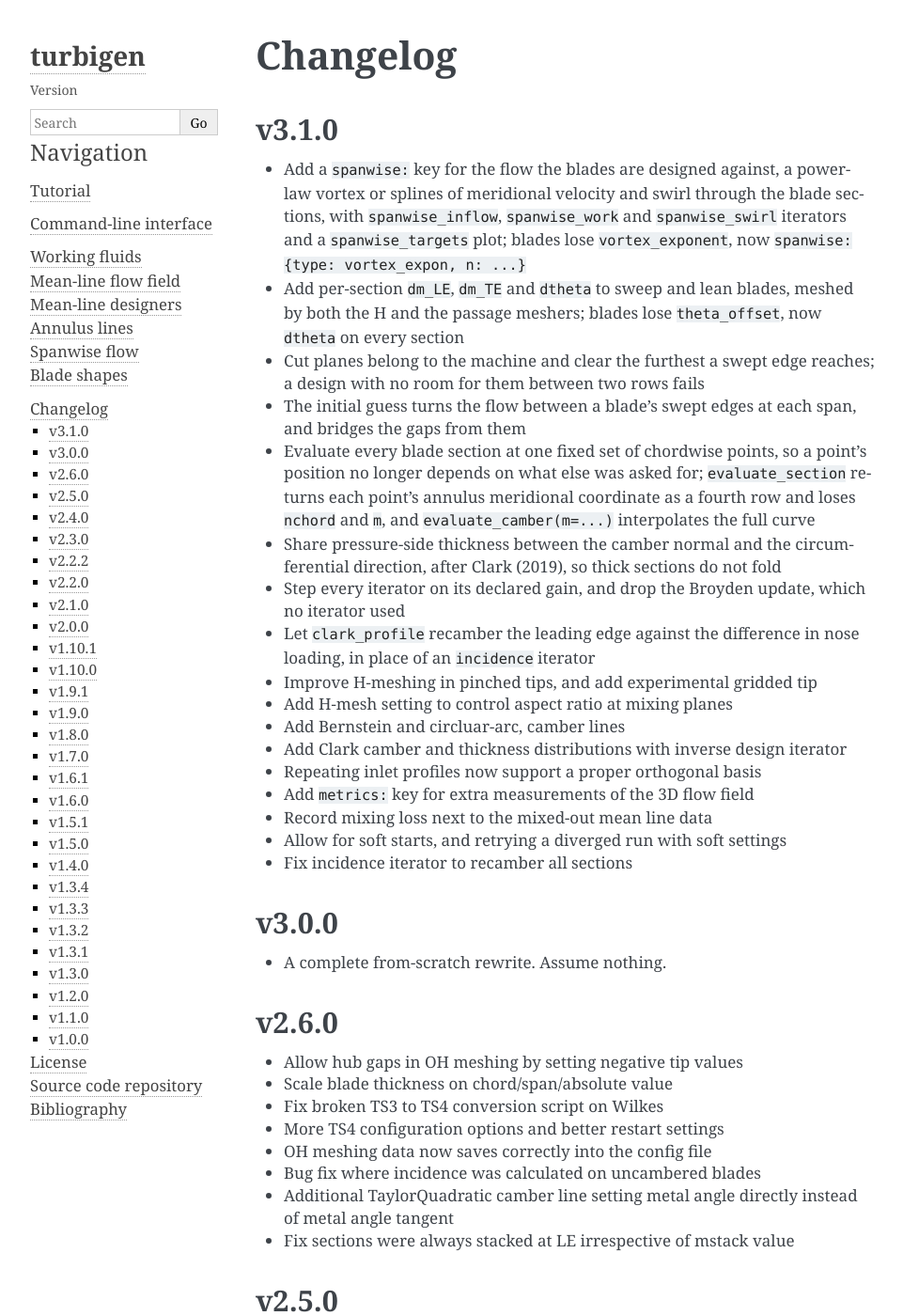
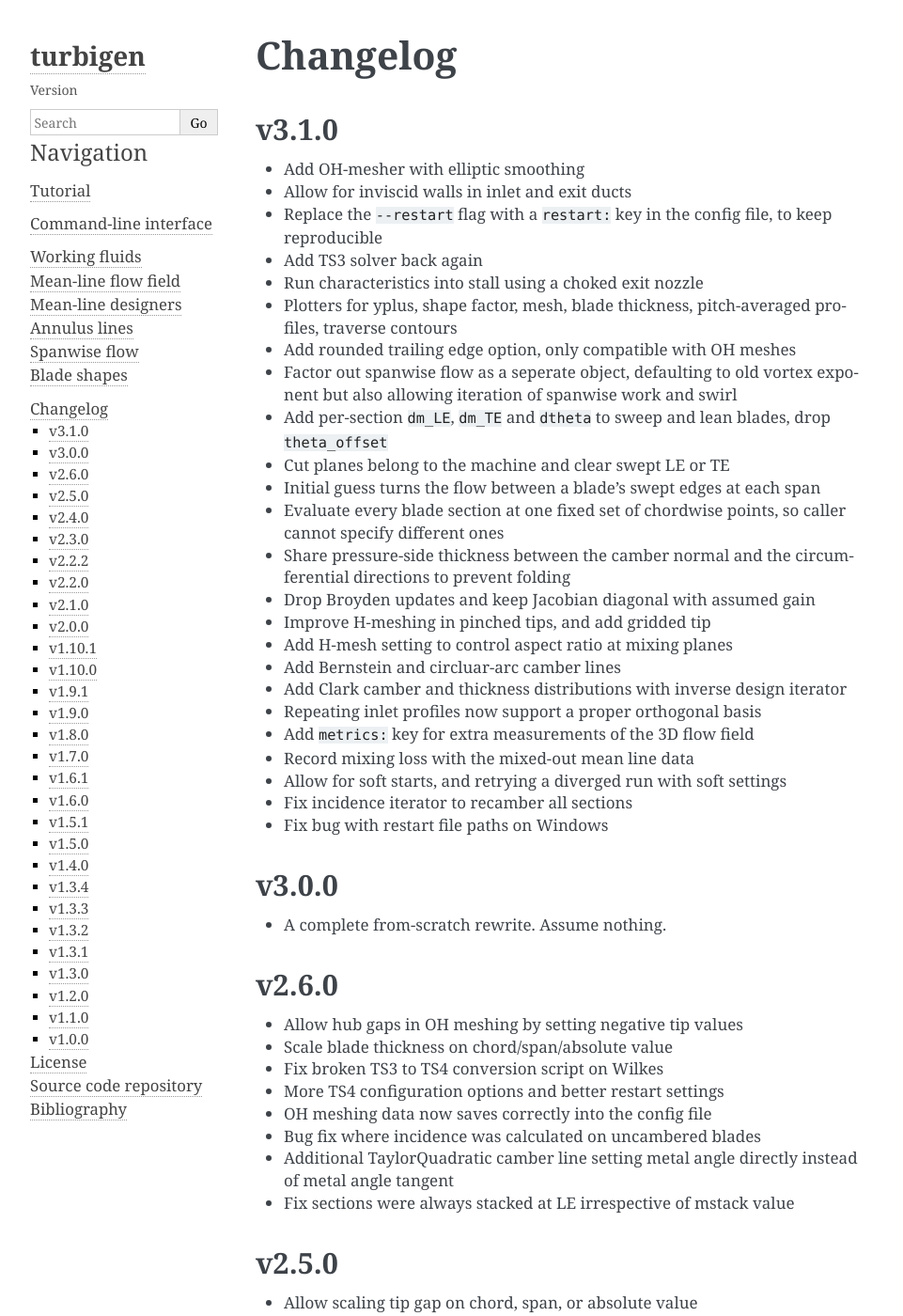
Before and after one commit to jb753/turbigen, a Sphinx documentation site: the page built from doc/changelog.rst, in a window 1280 px wide and 1400 px high. Shown: the whole window at 94% size, without its empty margins (148-1109 px from the left). Built offline with Sphinx 7.4.7, drawn with Linux system fonts in a browser that asks for light colours; pages that are not in the unit, such as notebooks, are missing from menus; the version number could not be read and is left out; comment, search, counter and statistics services are not loaded.

Commit message:
Changelog

```diff
--- a/doc/changelog.rst
+++ b/doc/changelog.rst
@@ -4,23 +4,36 @@
 v3.1.0
 ^^^^^^
 
-* Add a ``spanwise:`` key for the flow the blades are designed against, a power-law vortex or splines of meridional velocity and swirl through the blade sections, with ``spanwise_inflow``, ``spanwise_work`` and ``spanwise_swirl`` iterators and a ``spanwise_targets`` plot; blades lose ``vortex_exponent``, now ``spanwise: {type: vortex_expon, n: ...}``
-* Add per-section ``dm_LE``, ``dm_TE`` and ``dtheta`` to sweep and lean blades, meshed by both the H and the passage meshers; blades lose ``theta_offset``, now ``dtheta`` on every section
-* Cut planes belong to the machine and clear the furthest a swept edge reaches; a design with no room for them between two rows fails
-* The initial guess turns the flow between a blade's swept edges at each span, and bridges the gaps from them
-* Evaluate every blade section at one fixed set of chordwise points, so a point's position no longer depends on what else was asked for; ``evaluate_section`` returns each point's annulus meridional coordinate as a fourth row and loses ``nchord`` and ``m``, and ``evaluate_camber(m=...)`` interpolates the full curve
-* Share pressure-side thickness between the camber normal and the circumferential direction, after Clark (2019), so thick sections do not fold
-* Step every iterator on its declared gain, and drop the Broyden update, which no iterator used
-* Let ``clark_profile`` recamber the leading edge against the difference in nose loading, in place of an ``incidence`` iterator
-* Improve H-meshing in pinched tips, and add experimental gridded tip
+* Add OH-mesher with elliptic smoothing
+* Allow for inviscid walls in inlet and exit ducts
+* Replace the ``--restart`` flag with a ``restart:`` key in the config file, to
+  keep reproducible
+* Add TS3 solver back again
+* Run characteristics into stall using a choked exit nozzle
+* Plotters for yplus, shape factor, mesh, blade thickness, pitch-averaged
+  profiles, traverse contours
+* Add rounded trailing edge option, only compatible with OH meshes
+* Factor out spanwise flow as a seperate object, defaulting to old vortex
+  exponent but also allowing iteration of spanwise work and swirl
+* Add per-section ``dm_LE``, ``dm_TE`` and ``dtheta`` to sweep and lean blades,
+  drop ``theta_offset``
+* Cut planes belong to the machine and clear swept LE or TE
+* Initial guess turns the flow between a blade's swept edges at each span
+* Evaluate every blade section at one fixed set of chordwise points, so caller
+  cannot specify different ones
+* Share pressure-side thickness between the camber normal and the
+  circumferential directions to prevent folding
+* Drop Broyden updates and keep Jacobian diagonal with assumed gain
+* Improve H-meshing in pinched tips, and add gridded tip
 * Add H-mesh setting to control aspect ratio at mixing planes
-* Add Bernstein and circluar-arc, camber lines
+* Add Bernstein and circluar-arc camber lines
 * Add Clark camber and thickness distributions with inverse design iterator
 * Repeating inlet profiles now support a proper orthogonal basis
 * Add ``metrics:`` key for extra measurements of the 3D flow field
-* Record mixing loss next to the mixed-out mean line data
+* Record mixing loss with the mixed-out mean line data
 * Allow for soft starts, and retrying a diverged run with soft settings
 * Fix incidence iterator to recamber all sections
+* Fix bug with restart file paths on Windows
 
 v3.0.0
 ^^^^^^
@@ -216,7 +229,8 @@
 * Use improved clustering functions for H-meshing
 * Plot pressure distributions
 * Implement loading mean-line, annulus, and installation modules from file
-* Allow arbitrary external monitoring scripts in TS4 simulations (e.g. to change body force)
+* Allow arbitrary external monitoring scripts in TS4 simulations (e.g. to
+  change body force)
 * Configuration option for maximum H-mesh free stream skew
 * Fix AutoGrid patch matching bug
 * Fix bug with TS4 cfl_ramp_en not set
```
